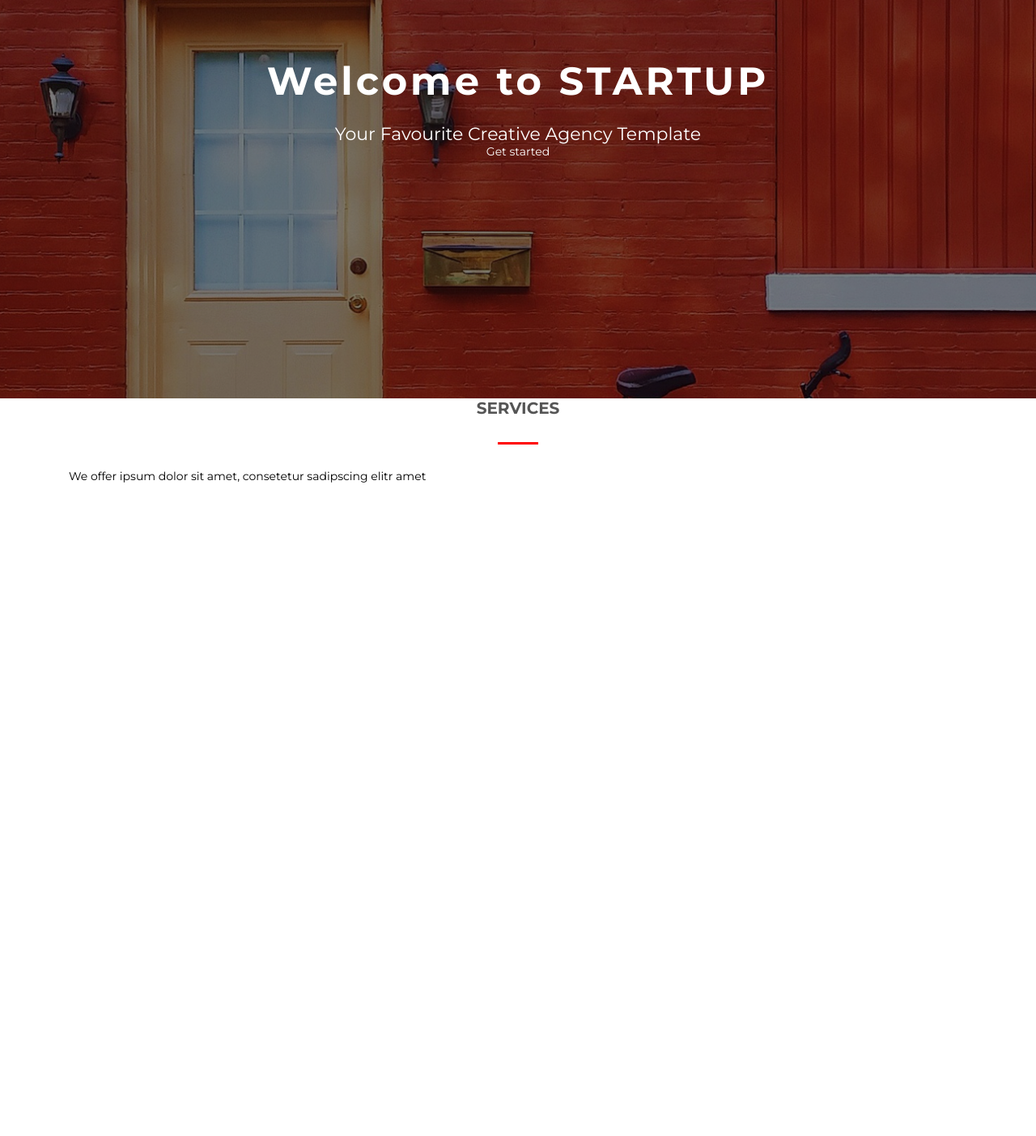
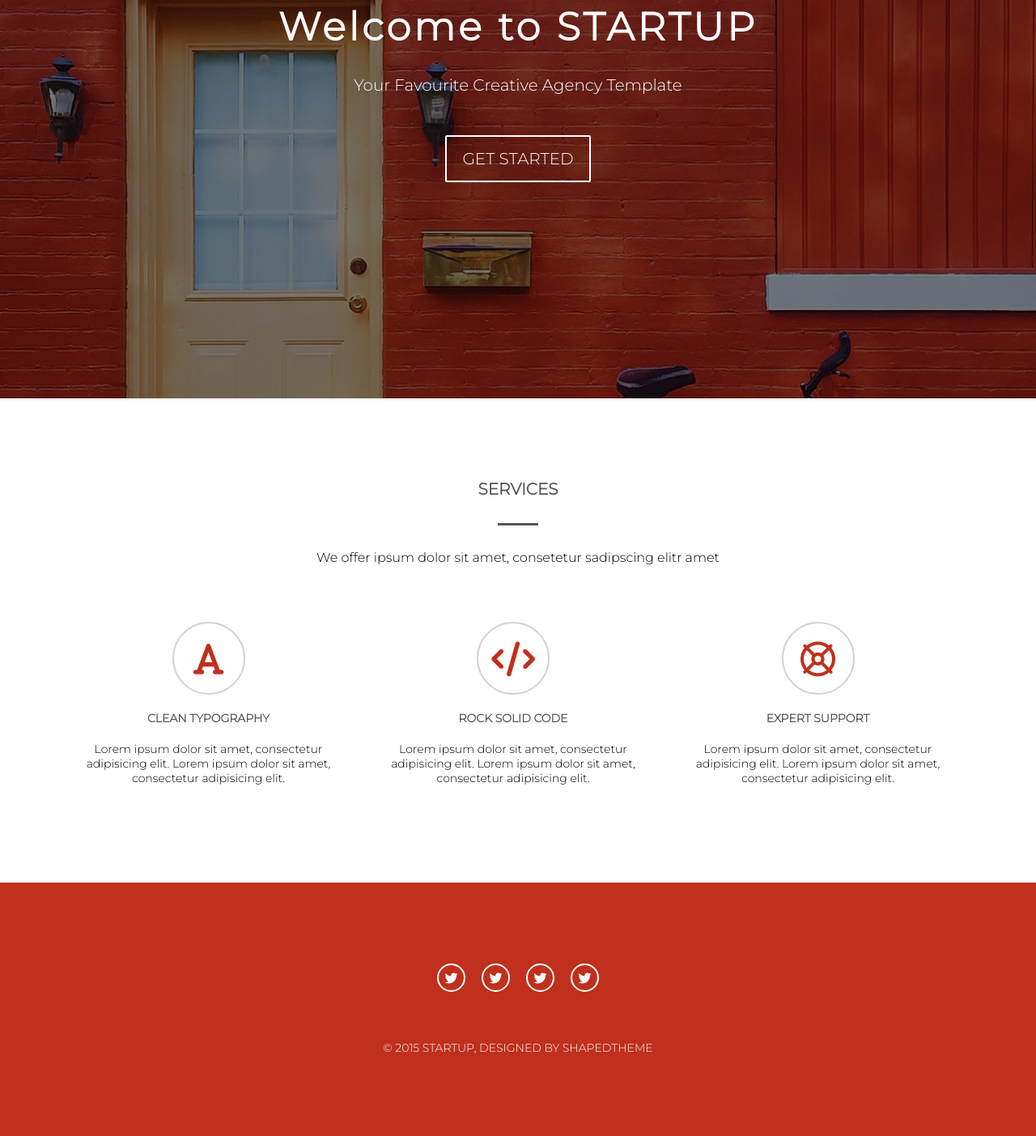
Before and after one commit to Monsterofood/IT-LESSONS, a plain HTML site: page lesson10/index.html in a window 1280 px wide. Shown: the part 308-1711 px from the top of the page at 81% size. Before the commit the page ends 905 px from the top, so only its background shows below. Drawn offline with Linux system fonts and the light colour scheme.

Commit message:
markup 2

```diff
--- a/lesson10/index.html
+++ b/lesson10/index.html
@@ -4,29 +4,29 @@
     <meta charset="UTF-8">
     <meta http-equiv="X-UA-Compatible" content="IE=edge">
     <meta name="viewport" content="width=device-width, initial-scale=1.0">
-    <link rel="stylesheet" href="/lesson9/style.css">
-    <link rel="preconnect" href="https://fonts.googleapis.com">
-    <link rel="preconnect" href="https://fonts.gstatic.com" crossorigin>
-    <link href="https://fonts.googleapis.com/css2?family=Montserrat:wght@400;700&family=Roboto+Slab&display=swap" rel="stylesheet">
+    <link rel="stylesheet" href="https://cdnjs.cloudflare.com/ajax/libs/font-awesome/6.0.0-beta2/css/all.min.css" integrity="sha512-YWzhKL2whUzgiheMoBFwW8CKV4qpHQAEuvilg9FAn5VJUDwKZZxkJNuGM4XkWuk94WCrrwslk8yWNGmY1EduTA==" crossorigin="anonymous" referrerpolicy="no-referrer" />
     <title>Document</title>
+    <link rel="stylesheet" href="/lesson10/style.css">
 </head>
 <body>
-    <div class="header">
+    <header class="header">
         <div class="container">
             <div class="header-inner">
                 <div class="header-top">
                     <div class="header-logo">
-                        <a href="#">Startup</a>
+                        <a href="#">
+                            <span>Startup</span>
+                        </a>
                     </div>
                     <div class="header-menu">
                         <ul class="header-menu-inner">
-                        <li class="header-menu___item"><a href="#">Home</a></li>
-                        <li class="header-menu___item"><a href="#">Services</a></li>
-                        <li class="header-menu___item"><a href="#">About</a></li>
-                        <li class="header-menu___item"><a href="#">Works</a></li>
-                        <li class="header-menu___item"><a href="#">Blog</a></li>
-                        <li class="header-menu___item"><a href="#">Clients</a></li>
-                        <li class="header-menu___item"><a href="#">Contact</a></li>
+                            <li class="header-menu__item"><a href="#">Home</a></li>
+                            <li class="header-menu__item"><a href="#">Services</a></li>
+                            <li class="header-menu__item"><a href="#">About</a></li>
+                            <li class="header-menu__item"><a href="#">Works</a></li>
+                            <li class="header-menu__item"><a href="#">Blog</a></li>
+                            <li class="header-menu__item"><a href="#">Clients</a></li>
+                            <li class="header-menu__item"><a href="#">Contact</a></li>
                         </ul>
                     </div>
                 </div>
@@ -37,17 +37,67 @@
                 </div>
             </div>
         </div>
-    </div>
-    <div class="main">
+    </header>
+    <main class="main">
         <div class="container">
             <div class="main-inner">
             <div class="main-intro">
                     <h2>SERVICES</h2>
-                        <div class="main-line"></div>
+                    <div class="main-intro-line"></div>
                     <p>We offer ipsum dolor sit amet, consetetur sadipscing elitr amet</p>
+            </div>
+                <div class="main-views">
+                    <div class="main-view">
+                        <div class="view-header">
+                            <i class="fas fa-font"></i>
+                        </div>
+                        <h3>Clean Typography</h3>
+                        <p>Lorem ipsum dolor sit amet, consectetur adipisicing elit.
+                           Lorem ipsum dolor sit amet, consectetur adipisicing elit.
+                        </p>
+                    </div>
+                    <div class="main-view">
+                        <div class="view-header">
+                            <i class="fas fa-code"></i>
+                        </div>
+                        <h3>Rock Solid Code</h3>
+                        <p>Lorem ipsum dolor sit amet, consectetur adipisicing elit.
+                            Lorem ipsum dolor sit amet, consectetur adipisicing elit.
+                         </p>
+                    </div>
+                    <div class="main-view">
+                        <div class="view-header">
+                            <i class="far fa-life-ring"></i>
+                        </div>
+                        <h3>Expert Support</h3>
+                        <p>Lorem ipsum dolor sit amet, consectetur adipisicing elit.
+                            Lorem ipsum dolor sit amet, consectetur adipisicing elit.
+                        </p>
                     </div>
                 </div>
             </div>
         </div>
+    </main>
+    <footer class="footer">
+        <div class="container">
+            <div class="footer-inner">
+                <div class="footer-social">
+                    <div class="social-icon">
+                        <i class="fab fa-twitter"></i>
+                    </div>
+                    <div class="social-icon">
+                        <i class="fab fa-twitter"></i>
+                    </div>
+                    <div class="social-icon">
+                        <i class="fab fa-twitter"></i>
+                    </div>
+                    <div class="social-icon">
+                        <i class="fab fa-twitter"></i>
+                    </div>
+                </div>
+                <p class="footer-rights">© 2015 Startup, Designed by ShapedTheme</p>
+            </div>
+        </div>
+    </footer>
 </body>
 </html>
--- a/lesson10/style.css
+++ b/lesson10/style.css
@@ -1,6 +1,8 @@
+@import url('https://fonts.googleapis.com/css2?family=Montserrat:wght@300&display=swap');
+@import url('https://fonts.googleapis.com/css2?family=Montserrat:wght@300&family=Roboto+Slab:wght@300&display=swap');
 *{
-    padding: 0px;
-    margin: 0px;
+    margin: 0;
+    padding: 0;
     box-sizing: border-box;
 }
 body{
@@ -15,44 +17,44 @@ h1{
     color: #ffffff;
     font-weight: 700;
     letter-spacing: 4px;
-    line-height: 48px;
+    line-height: 60px;
     text-align: center;
 }
 
 h2, h3{
     font-size: 20px;
     color: #555555;
-    font-weight: 400;
+
     font-weight: 700;
     text-align: center;
+    text-transform: uppercase;
 }
 h3{
     font-size: 14px;
 }
-.header{
-    background: linear-gradient(rgba(0, 0, 0, 0.5), rgba( 0, 0, 0, 0.5)), url(/lesson9/Layer\ 10.jpg) center center no-repeat;
-    width: 100%;
-    height: 100vh;
-    background-size: cover;
+a{
+    text-decoration: none;
+    color: #fff;
 }
-.container {
+ul{
+    list-style-type: none;
+}
+.container{
     width: 100%;
     max-width: 1140px;
     padding: 0 15px;
     margin: 0 auto;
 }
-.header-inner {
+.header{
     width: 100%;
-
+    height: 100vh;
+    background: linear-gradient(rgba(0, 0, 0, 0.5), rgba( 0, 0, 0, 0.5)), url("/lesson9/Layer\ 10.jpg") center center no-repeat;
+    background-size: cover;
 }
-.header-logo > a {
-    font-size: 24px;
-    line-height: 36px;
-    color: #ffffff;
-    font-weight: 700;
-    text-decoration: none;
+.header-inner{
+    width: 100%;
 }
-.header-top {
+.header-top{
     width: 100%;
     height: 8vh;
     display: flex;
@@ -60,47 +62,161 @@ h3{
     align-items: center;
     flex-wrap: wrap;
 }
+.header-logo > a{
+    font-size: 24px;
+    line-height: 36px;
+    color: #ffffff;
+    font-weight: 700;
+}
 .header-menu-inner{
     display: flex;
 }
-.header-menu___item {
+.header-menu__item{
     margin: 0 15px;
-    list-style-type: none;
+    transition: font-size 0.5s;
 }
-.header-menu___item:hover {
+.header-menu__item:hover{
     font-size: 16px;
     font-weight: 700;
 }
-a{
-    text-decoration: none;
-    color: white;
-}
+
 .header-intro{
     width: 100%;
+    height: 92vh;
     display: flex;
     flex-direction: column;
     justify-content: center;
     align-items: center;
-    margin-top: 320px;
 }
-.main-line{
-    width: 50px;
-    height: 3px;
-    background-color: #ff0000;
-    margin: 30px auto;
-}
-.header-intro > p {
+.header-intro > p{
     font-size: 20px;
     color: #fff;
     margin: 30px 0;
     text-align: center;
 }
 .btn{
-    border: 2px solid rgb(0, 0, 0);
-    background-color: red;
-    padding: 15px 40px;
+    display: block;
+    width: 180px;
+    text-align: center;
+    padding: 15px 0;
+    margin: 20px 0;
+    font-size: 20px;
+    border: 2px solid #fff;
+    border-radius: 2px;
+    background-color: transparent;
+    text-transform: uppercase;
+    transition: background-color 0.5s;
+}
+.btn:hover{
+    background: #fff;
+    color: #c0301c;
+    font-weight: 700;
+}
+.main-inner{
+    width: 100%;
+    padding: 100px 0;
+}
+.main-intro-line{
+    width: 50px;
+    height: 3px;
+    background-color: #555555;
+    margin: 30px auto;
+}
+.main-intro > p{
+    font-size: 16px;
+    text-align: center;
+}
+.main-views{
+    width: 100%;
+    margin: 70px 0 0 0;
     display: flex;
+    justify-content: space-between;
+    flex-wrap: wrap;
+}
+.main-view{
+    width: 345px;
+    margin: 0 12px 20px 0;
+    display: flex;
+    flex-direction: column;
+    justify-content: flex-start;
+    align-items: center;
+}
+.view-header{
+    width: 90px;
+    height: 90px;
+    border: 2px solid lightgray;
+    border-radius: 50%;
+    display: flex;
+    justify-content: center;
+    align-items: center;
+}
+.view-header > i{
+    font-size: 43px;
+    color: #c0301c;
+}
+.main-view:hover > .view-header{
+    background-color: #c0301c;
+    border: 2px solid #dddddd;
+}
+.main-view:hover > .view-header i{
+    color: #fff;
+}
+.main-view > h3{
+    margin: 20px 0;
+}
+.main-view > p{
     text-align: center;
+}
+.footer{
+    width: 100%;
+    background-color: #c0301c;
+}
+.footer-inner{
+    width: 100%;
+    padding: 100px 0;
+}
+.footer-social{
+    width: 200px;
+    height: 35px;
+    margin: 0 auto;
+    display: flex;
+    justify-content: space-between;
+}
+.social-icon{
+    width: 35px;
+    height: 35px;
+    border: 2px solid #fff;
+    border-radius: 50%;
+    background: transparent;
+    display: flex;
+    justify-content: center;
+    align-items: center;
+}
+.social-icon > i{
+    font-size: 16px;
+    color: #fff;
+}
+.social-icon:hover{
+    background: #fff;
+}
+.social-icon:hover > i{
+    color: #c0301c;
+}
+.footer-rights{
+    color: #fff;
     text-transform: uppercase;
-    font-size: 40px;
+    margin: 60px 0 0 0;
+    text-align: center;
 }
+
+@media screen and (max-width: 590px){
+    .header-top{
+        justify-content: center;
+    }
+    .header-menu{
+        display: none;
+    }
+    .main-views{
+        justify-content: center;
+    }
+}
```
Lines whose indentation alone changed are shown as unchanged.
